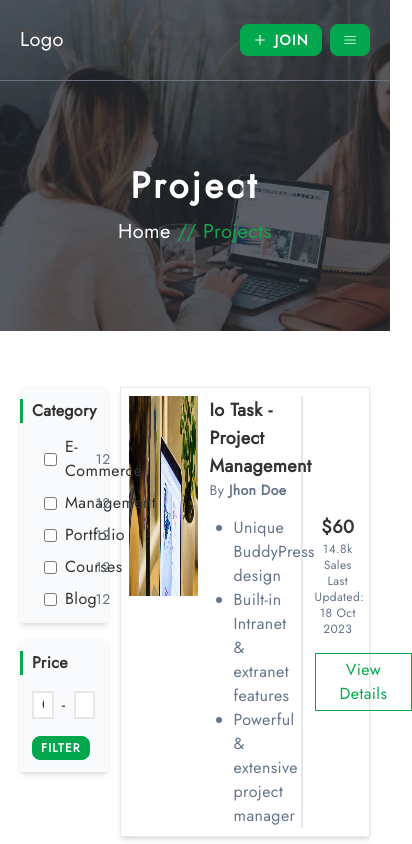
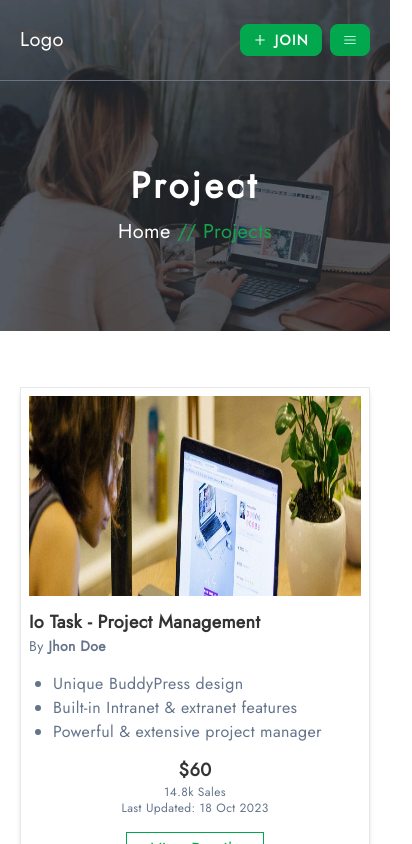
Before and after one commit to tusharshaha/web-market, a Next.js app in the folder frontend/: page /projects in a window 390 px wide. Shown: the top 844 px of the page, 412 px wide, since content can reach past the window. Built offline with nearby package versions, Linux system fonts and the light colour scheme.

Commit message:
made responsive the project page

```diff
--- a/frontend/components/Home/BestCandiate.tsx
+++ b/frontend/components/Home/BestCandiate.tsx
@@ -1,6 +1,6 @@
 import SectionTitle from '@/components/common/SectionTitle';
 import React from 'react';
-import CandidateCard from '../common/CandidateCard';
+import CandidateCard from '../Candidate/CandidateCard';
 
 const BestCandidate: React.FC = () => {
     const candidates = new Array(4).fill(0);
--- a/frontend/components/Project/ProjectCard.tsx
+++ b/frontend/components/Project/ProjectCard.tsx
@@ -3,8 +3,8 @@ import React from 'react';
 
 const ProjectCard: React.FC = () => {
   return (
-    <div className='shadow-md border p-2 flex gap-3'>
-      <div className='w-2/5'>
+    <div className='shadow-md border p-2 flex flex-col sm:flex-row gap-3'>
+      <div className='sm:w-2/5'>
         <Image
           src="/images/bg1.webp"
           className='h-[200px] w-full'
@@ -13,7 +13,7 @@ const ProjectCard: React.FC = () => {
           alt='project image'
         />
       </div>
-      <div className='w-2/5 border-r-2 border-slate-200'>
+      <div className='sm:w-2/5 sm:border-r-2 border-slate-200'>
         <h2 className='text-lg font-bold'>Io Task - Project Management</h2>
         <p className='text-sm text-slate-500'>By <b>Jhon Doe</b></p>
         <ul className='mt-4 text-slate-500 list-disc ml-6'>
@@ -22,7 +22,7 @@ const ProjectCard: React.FC = () => {
           <li>Powerful & extensive project manager</li>
         </ul>
       </div>
-      <div className='w-1/5 flex flex-col items-center justify-center'>
+      <div className='sm:w-1/5 flex flex-col items-center justify-center'>
         <div className='text-center w-full'>
           <h3 className='text-lg font-bold'>$60</h3>
           <p className='text-slate-500 text-xs'>14.8k Sales</p>
--- a/frontend/pages/blogs/index.tsx
+++ b/frontend/pages/blogs/index.tsx
@@ -1,5 +1,5 @@
 import Layout from "@/components/Layout";
-import BlogCard from "@/components/common/BlogCard";
+import BlogCard from "@/components/Blog/BlogCard";
 import { NextPage } from "next";
 
 const Blogs: NextPage = () => {
--- a/frontend/pages/candidate/index.tsx
+++ b/frontend/pages/candidate/index.tsx
@@ -1,5 +1,5 @@
 import Layout from '@/components/Layout';
-import CandidateCard from '@/components/common/CandidateCard';
+import CandidateCard from '@/components/Candidate/CandidateCard';
 import { NextPage } from 'next';
 import Image from 'next/image';
 
@@ -47,8 +47,8 @@ const Candidate: NextPage = () => {
                   </div>
                   <div className="divider divider-horizontal"></div>
                   <div className='w-1/5 mx-auto text-center'>
-                  <button className="bg-primary text-white px-6 py-1">Short List</button>
-                  <button className="bg-primary text-white px-6 py-1 mt-2">View Details</button>
+                  <button className="bg-primary text-white w-[100px] py-1">Short List</button>
+                  <button className="bg-primary text-white w-[100px] py-1 mt-2">View Details</button>
                   </div>
                 </div>
               </div>)
--- a/frontend/pages/projects/index.tsx
+++ b/frontend/pages/projects/index.tsx
@@ -14,11 +14,11 @@ const Projects: NextPage = () => {
       <div className='cus-container my-14'>
         <div className='flex gap-3 items-start relative'>
           {/* project filter section  */}
-          <div className='w-1/4 h-screen sticky top-0'>
+          <div className='hidden w-1/4 md:block h-screen sticky top-0'>
             <FilterSection />
           </div>
           {/* project list section  */}
-          <div className='w-3/4 space-y-4'>
+          <div className='md:w-3/4 space-y-4'>
             {
               projects.map((ele, i) => <ProjectCard key={i} />)
             }
```
Also changed, not shown: frontend/components/Blog/BlogCard.tsx (renamed from frontend/components/common/BlogCard.tsx), frontend/components/Candidate/CandidateCard.tsx (renamed from frontend/components/common/CandidateCard.tsx).
